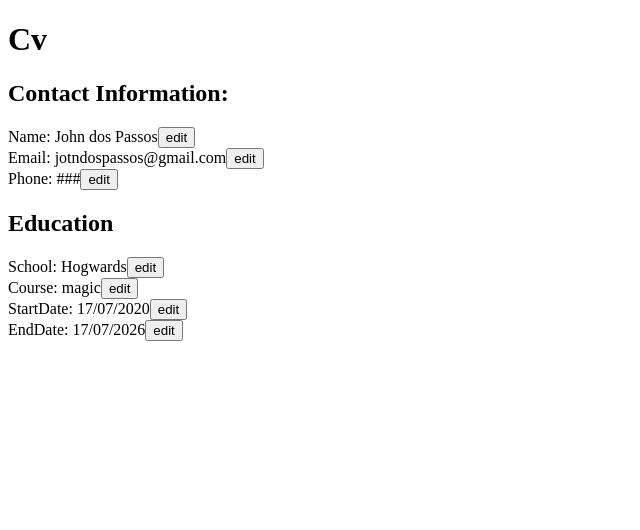
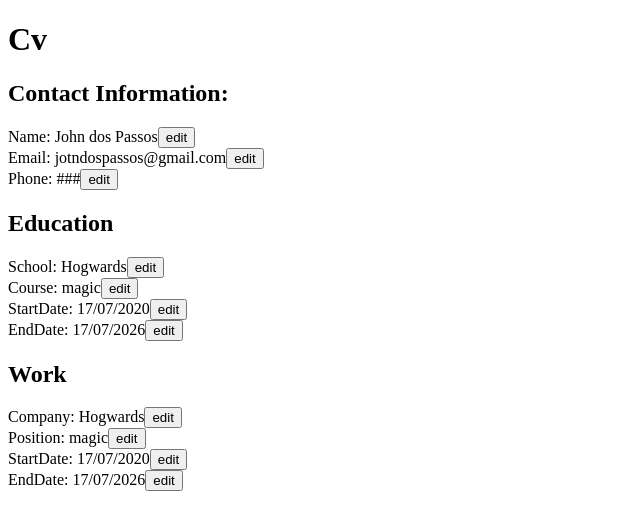
Before and after one commit to Belbut/cv-application, a React (Vite) app: page / in a window 1280 px wide. Shown: the top 530 px of the page, without its empty margins (0-640 px from the left). Built offline with nearby package versions, Linux system fonts and the light colour scheme.

Commit message:
feat: add work information

```diff
--- a/src/App.jsx
+++ b/src/App.jsx
@@ -1,6 +1,7 @@
 import { useState } from 'react'
 import PersonalInfo from "./components/PersonalInfo.jsx"
 import EducationInfo from "./components/EducationInfo.jsx"
+import PracticalInfo from "./components/PracticalInfo.jsx"
 
 function App() {
 
@@ -9,6 +10,7 @@ function App() {
       <h1>Cv</h1>
       <PersonalInfo />
       <EducationInfo />
+      <PracticalInfo />
     </>
   )
 }
--- a/src/components/EducationInfo.jsx
+++ b/src/components/EducationInfo.jsx
@@ -7,8 +7,8 @@ function EducationInfo() {
   return (
     <>
       <h2>Education</h2>
-      <div class="education-information">
-        <div class="course">
+      <div className="education-information">
+        <div className="course">
           <Info info={info} setInfo={setInfo} contentType="school" />
           <Info info={info} setInfo={setInfo} contentType="course" />
           <Info info={info} setInfo={setInfo} contentType="startDate" />
--- /dev/null
+++ b/src/components/PracticalInfo.jsx
@@ -0,0 +1,22 @@
+import Info from "./Info.jsx"
+import { useState } from "react"
+
+function PracticalInfo() {
+  const [info, setInfo] = useState({ company: "Hogwards", position: "magic", startDate: "17/07/2020", endDate: "17/07/2026" })
+
+  return (
+    <>
+      <h2>Work</h2>
+      <div className="work-information">
+        <div className="work">
+          <Info info={info} setInfo={setInfo} contentType="company" />
+          <Info info={info} setInfo={setInfo} contentType="position" />
+          <Info info={info} setInfo={setInfo} contentType="startDate" />
+          <Info info={info} setInfo={setInfo} contentType="endDate" />
+        </div>
+      </div>
+    </>
+  )
+}
+
+export default PracticalInfo
```
